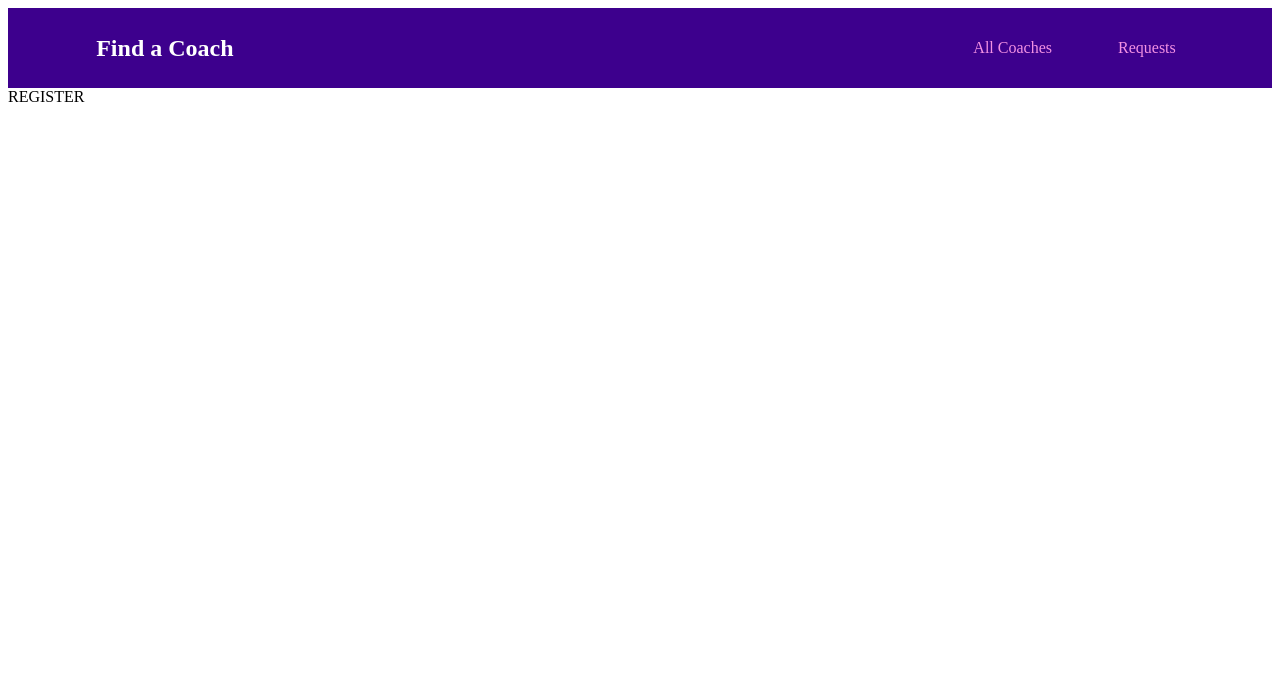
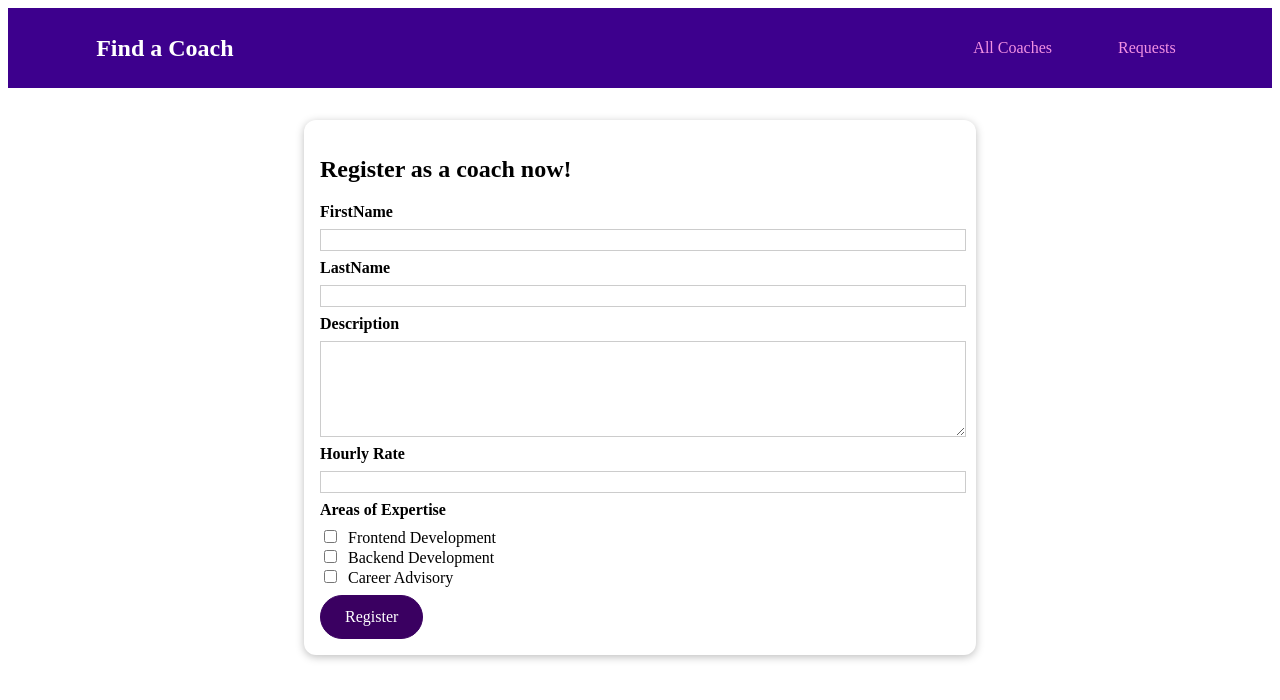
Before and after one commit to gayfulina/vue-coach-finder-app, a Vue app: page /register in a window 1280 px wide. Shown: the top 700 px of the page. Built offline with nearby package versions, Linux system fonts and the light colour scheme.

Commit message:
coach form

```diff
--- /dev/null
+++ b/src/components/coaches/CoachFilter.vue
@@ -0,0 +1,68 @@
+<template>
+  <base-card>
+    <h2>Find your Coach</h2>
+    <span class='filter-option'>
+    <input type='checkbox' id='frontend' checked @change='setFilter' />
+    <label for='frontend'>Frontend</label>
+  </span>
+    <span class='filter-option'>
+    <input type='checkbox' id='backend' checked @change='setFilter' />
+    <label for='backend'>Backend</label>
+  </span>
+    <span class='filter-option'>
+    <input type='checkbox' id='career' checked @change='setFilter' />
+    <label for='career'>Career</label>
+  </span>
+  </base-card>
+</template>
+
+<script>
+export default {
+  emits: ['change-filter'],
+  name: 'CoachFilter',
+  data() {
+    return {
+      filters: {
+        frontend: true,
+        backend: true,
+        career: true
+      }
+    };
+  },
+  methods: {
+    setFilter(event) {
+      const inputId = event.target.id;
+      const isAtctive = event.target.checked;
+      const updatedFilters = {
+        ...this.filters,
+        [inputId]: isAtctive
+      };
+      this.filters = updatedFilters;
+      this.$emit('change-filter', updatedFilters);
+    }
+  }
+};
+</script>
+
+<style scoped>
+h2 {
+  margin: 0.5rem 0;
+}
+
+.filter-option {
+  margin-right: 1rem;
+}
+
+.filter-option label,
+.filter-option input {
+  vertical-align: middle;
+}
+
+.filter-option label {
+  margin-left: 0.25rem;
+}
+
+.filter-option.active label {
+  font-weight: bold;
+}
+</style>
--- /dev/null
+++ b/src/components/coaches/CoachForm.vue
@@ -0,0 +1,121 @@
+<template>
+  <form @submit.prevent='submitForm'>
+    <div class='form-control'>
+      <label for='firstName'>FirstName</label>
+      <input type='text' id='firstName' v-model='firstName' />
+    </div>
+    <div class='form-control'>
+      <label for='lastName'>LastName</label>
+      <input type='text' id='lastName' v-model.trim='lastName' />
+    </div>
+    <div class='form-control'>
+      <label for='description'>Description</label>
+      <textarea id='description' rows='5' v-model.trim='description' />
+    </div>
+    <div class='form-control'>
+      <label for='rate'>Hourly Rate</label>
+      <input type='number' id='rate' v-model.number='rate' />
+    </div>
+    <div class='form-control'>
+      <h3> Areas of Expertise</h3>
+      <div>
+        <input type='checkbox' id='frontend' value='frontend' v-model='areas' />
+        <label for='frontend'>Frontend Development</label>
+      </div>
+      <div>
+        <input type='checkbox' id='backend' value='backend' v-model='areas'>
+        <label for='backend'>Backend Development</label>
+      </div>
+      <div>
+        <input type='checkbox' id='career' value='career' v-model='areas'>
+        <label for='career'>Career Advisory</label>
+      </div>
+    </div>
+    <base-button>Register</base-button>
+  </form>
+</template>
+
+<script>
+export default {
+  name: 'CoachForm',
+  components: {},
+  data() {
+    return {
+      firstName: '',
+      lastName: '',
+      description: '',
+      rate: null,
+      areas: []
+    };
+  },
+  methods: {
+    submitForm() {
+      const formData = {
+        first: this.firstName,
+        last: this.lastName,
+        desc: this.description,
+        rate: this.rate,
+        areas: this.areas
+      };
+      console.log(formData);
+    }
+  }
+};
+</script>
+
+<style scoped>
+.form-control {
+  margin: 0.5rem 0;
+}
+
+label {
+  font-weight: bold;
+  display: block;
+  margin-bottom: 0.5rem;
+}
+
+input[type='checkbox'] + label {
+  font-weight: normal;
+  display: inline;
+  margin: 0 0 0 0.5rem;
+}
+
+input,
+textarea {
+  display: block;
+  width: 100%;
+  border: 1px solid #ccc;
+  font: inherit;
+}
+
+input:focus,
+textarea:focus {
+  background-color: #f0e6fd;
+  outline: none;
+  border-color: #3d008d;
+}
+
+input[type='checkbox'] {
+  display: inline;
+  width: auto;
+  border: none;
+}
+
+input[type='checkbox']:focus {
+  outline: #3d008d solid 1px;
+}
+
+h3 {
+  margin: 0.5rem 0;
+  font-size: 1rem;
+}
+
+.invalid label {
+  color: red;
+}
+
+.invalid input,
+.invalid textarea {
+  border: 1px solid red;
+}
+</style>
--- a/src/pages/coaches/CoachRegistration.vue
+++ b/src/pages/coaches/CoachRegistration.vue
@@ -1,10 +1,20 @@
 <template>
-REGISTER
+  <section>
+    <base-card>
+    <h2>Register as a coach now!</h2>
+    <coach-form></coach-form>
+    </base-card>
+  </section>
 </template>
 
 <script>
+import CoachForm from '@/components/coaches/CoachForm';
+
 export default {
-  name: 'CoachRegistration'
+  name: 'CoachRegistration',
+  components: {
+    CoachForm
+  }
 };
 </script>
 
--- a/src/pages/coaches/CoachesList.vue
+++ b/src/pages/coaches/CoachesList.vue
@@ -1,6 +1,8 @@
 <template>
   <section>
-    FILTER
+    <coach-filter @change-filter='setFilters'>
+
+    </coach-filter>
   </section>
   <section>
     <base-card>
@@ -13,12 +15,12 @@
       <ul v-if='hasCoaches'>
         <coach-item
           v-for='coach in filteredCoaches'
-        :key="coach.id"
-        :id="coach.id"
-        :first-name="coach.firstName"
-        :last-name="coach.lastName"
-        :rate="coach.hourlyRate"
-        :areas="coach.areas"
+          :key='coach.id'
+          :id='coach.id'
+          :first-name='coach.firstName'
+          :last-name='coach.lastName'
+          :rate='coach.hourlyRate'
+          :areas='coach.areas'
         >
         </coach-item>
       </ul>
@@ -30,23 +32,49 @@
 <script>
 import CoachItem from '@/components/coaches/CoachItem';
 import BaseButton from '@/components/ui/BaseButton';
+import CoachFilter from '@/components/coaches/CoachFilter';
 
 export default {
   name: 'coachesList',
   components: {
     BaseButton,
-    CoachItem
+    CoachItem,
+    CoachFilter
   },
-
+  data() {
+    return {
+      activeFilters: {
+        frontend: true,
+        backend: true,
+        career: true
+      }
+    };
+  },
   computed: {
     filteredCoaches() {
-      return this.$store.getters['coaches/coaches'];
+      const coaches = this.$store.getters['coaches/coaches'];
+      return coaches.filter(coach => {
+        if (this.activeFilters.frontend && coach.areas.includes('frontend')) {
+          return true;
+        }
+        if (this.activeFilters.backend && coach.areas.includes('backend')) {
+          return true;
+        }
+        if (this.activeFilters.career && coach.areas.includes('career')) {
+          return true;
+        }
+        return false;
+      });
     },
     hasCoaches() {
       return this.$store.getters['coaches/hasCoaches'];
     }
+  },
+  methods: {
+    setFilters(updatedFilters) {
+      this.activeFilters = updatedFilters;
     }
-
+  }
 };
 </script>
 
```
Lines whose indentation alone changed are shown as unchanged.
